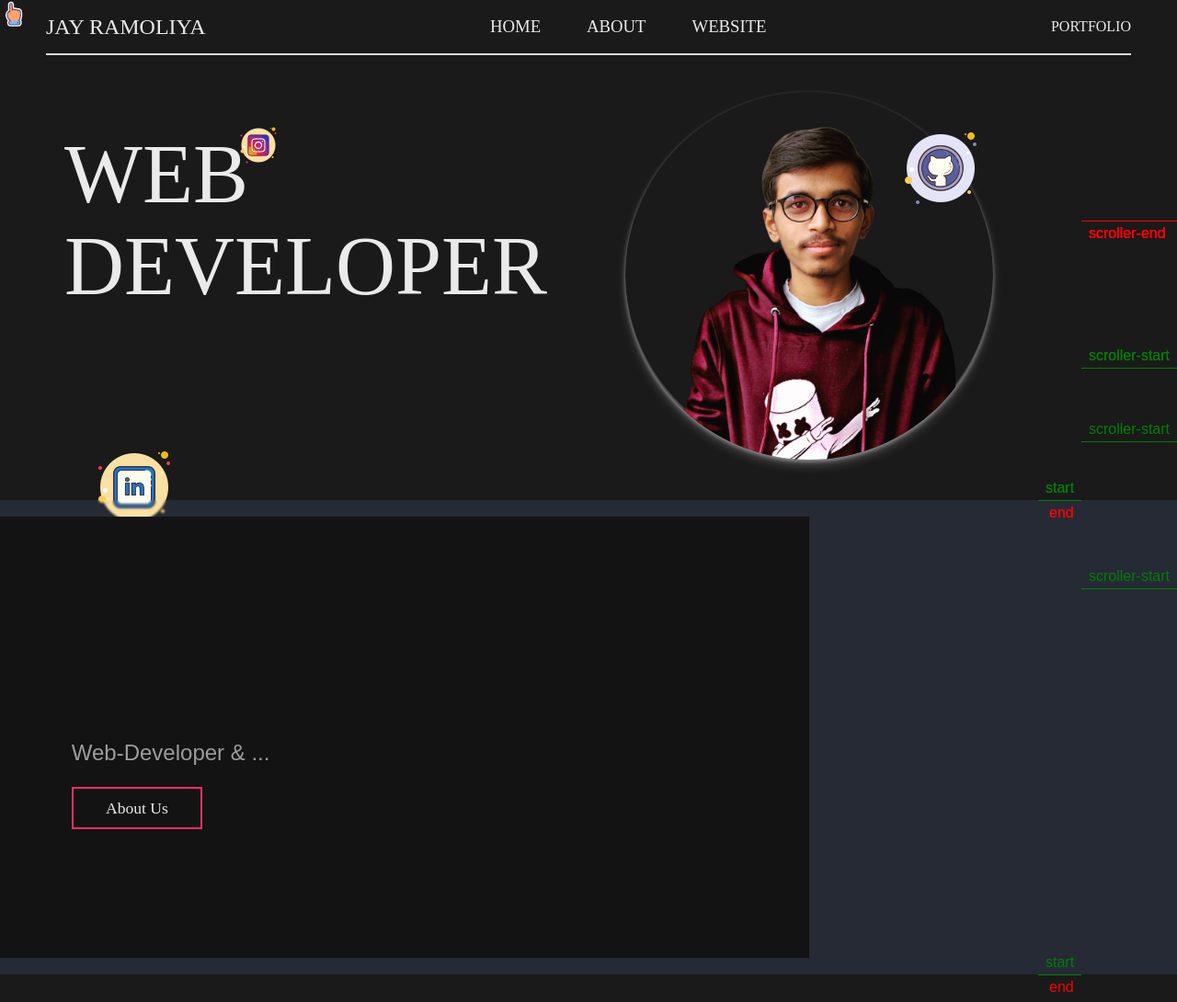
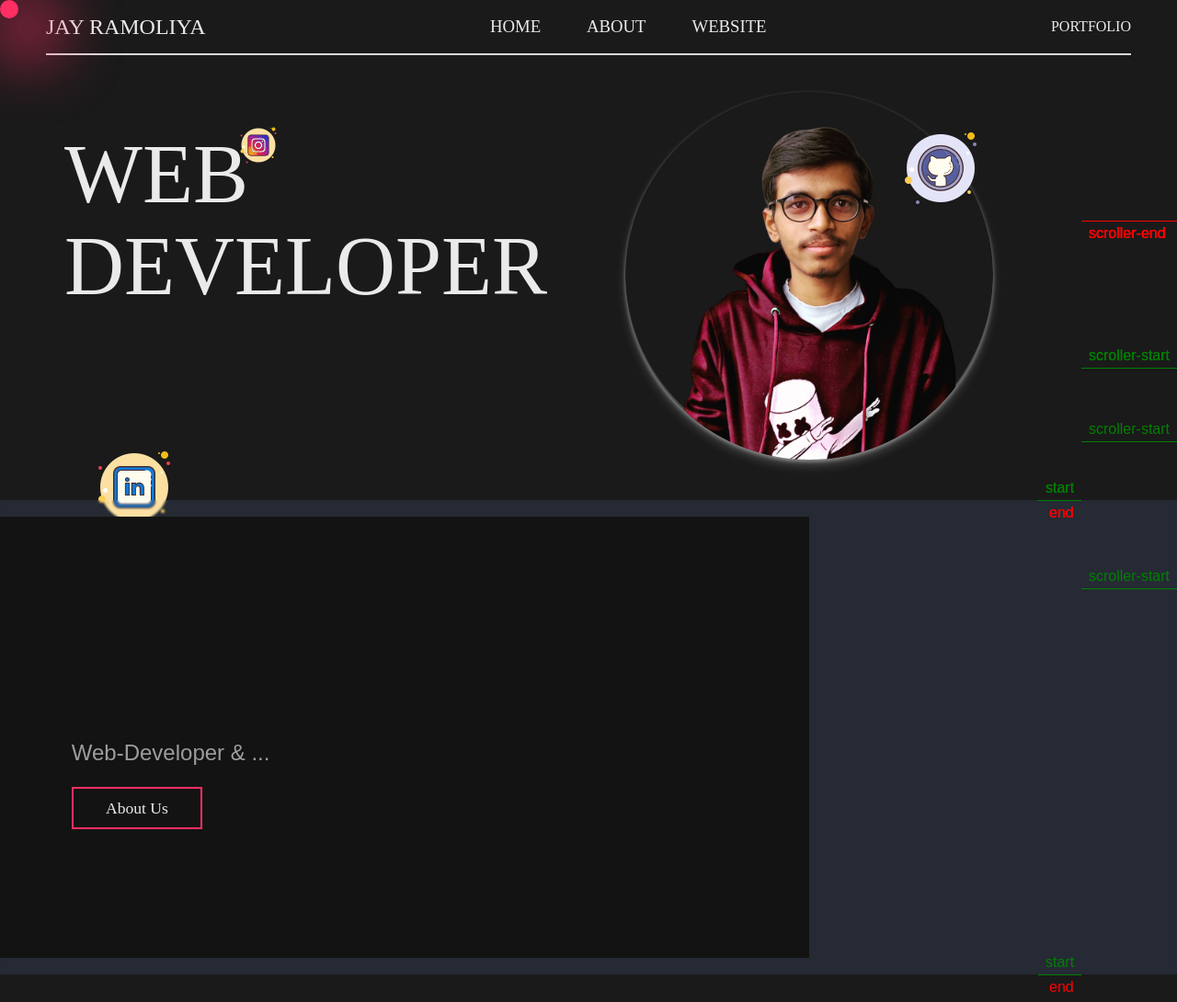
Before and after one commit to JayRamoliya/jayramoliya.github.io, a plain HTML site: page index.html in a window 1280 px wide. Shown: the top 1090 px of the page at 92% size. Drawn offline with nearby package versions, Linux system fonts and the light colour scheme.

Commit message:
Cursor new

```diff
--- a/PORT/style.css
+++ b/PORT/style.css
@@ -662,14 +662,20 @@ nav h1 {
 
 
 
-
 #cursor{
-  height: 30px;
-  width: 30px;
+  height: 20px;
+  width: 20px;
+  background-color: var(--secondary-color);
   border-radius: 50%;
   position: fixed;
   z-index: 99;
 }
-#cursor img{
-  width: 100%;
+#cursor-blur{
+  height: 60px;
+  width: 60px;
+  background-color: var(--secondary-color);
+  border-radius: 50%;
+  position: fixed;
+  filter: blur(35px);
+  z-index: 9;
 }
--- a/index.html
+++ b/index.html
@@ -27,7 +27,8 @@
         <h3>Jay Ramoliya</h3>
     </div>
 
-    <div id="cursor"><img src="./icons8-cursor (1).svg" alt=""></div>
+    <div id="cursor"></div>
+    <div id="cursor-blur"></div>
 
     <!-- Flying icon -->
     <div class="social_media_icons" id="flying">
@@ -229,10 +230,13 @@
     <script src="./PORT/script.js"></script>
     <script>
         var crsr = document.querySelector("#cursor")
+        var blr = document.querySelector("#cursor-blur")
 
         document.addEventListener("mousemove", function (dets) {
             crsr.style.left = dets.x + "px"
             crsr.style.top = dets.y + "px"
+            blr.style.left = dets.x - 120 + "px"
+            blr.style.top = dets.y - 120 + "px"
         })
 
         const toggle = document.getElementById("toggle");
```
